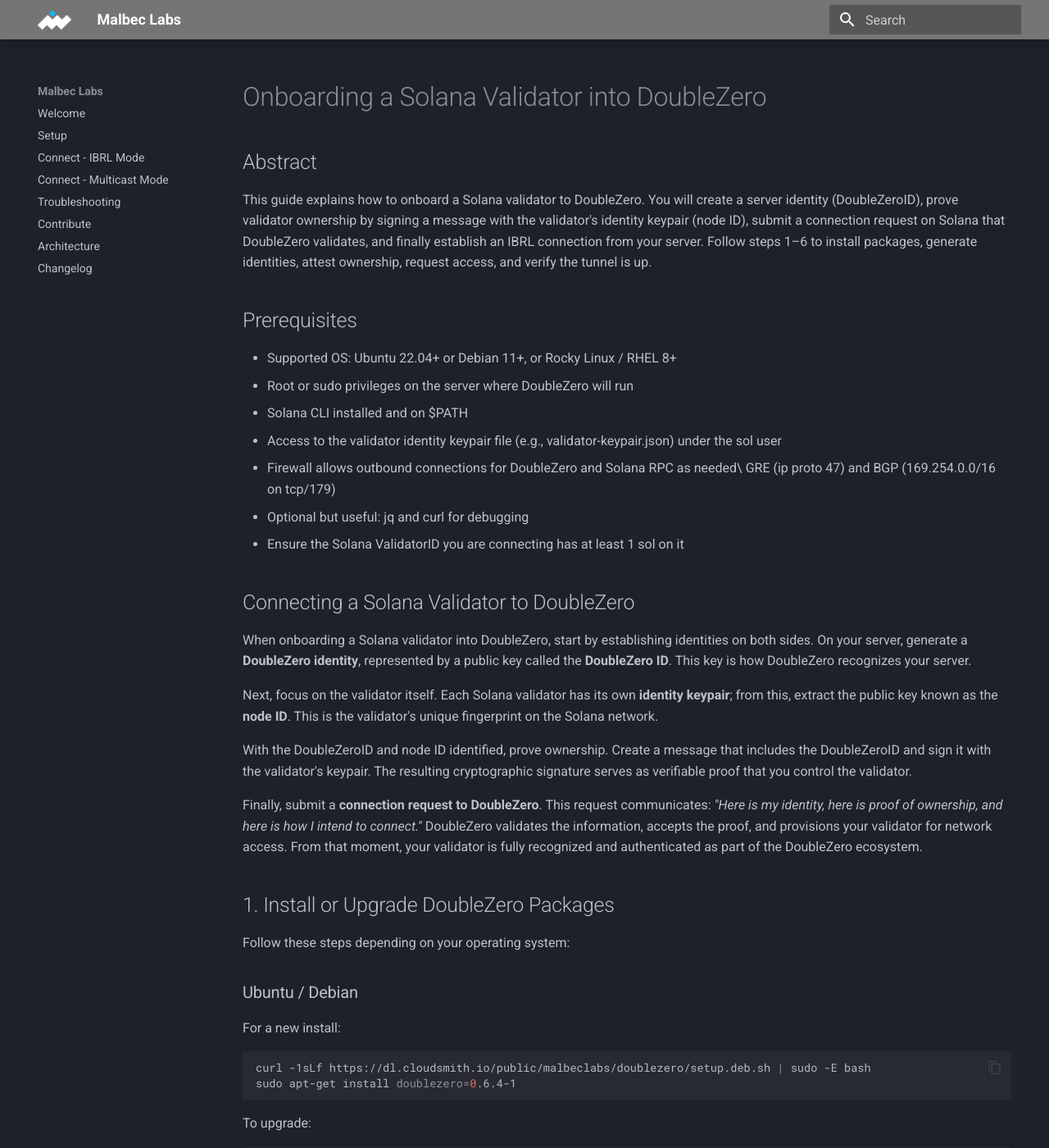
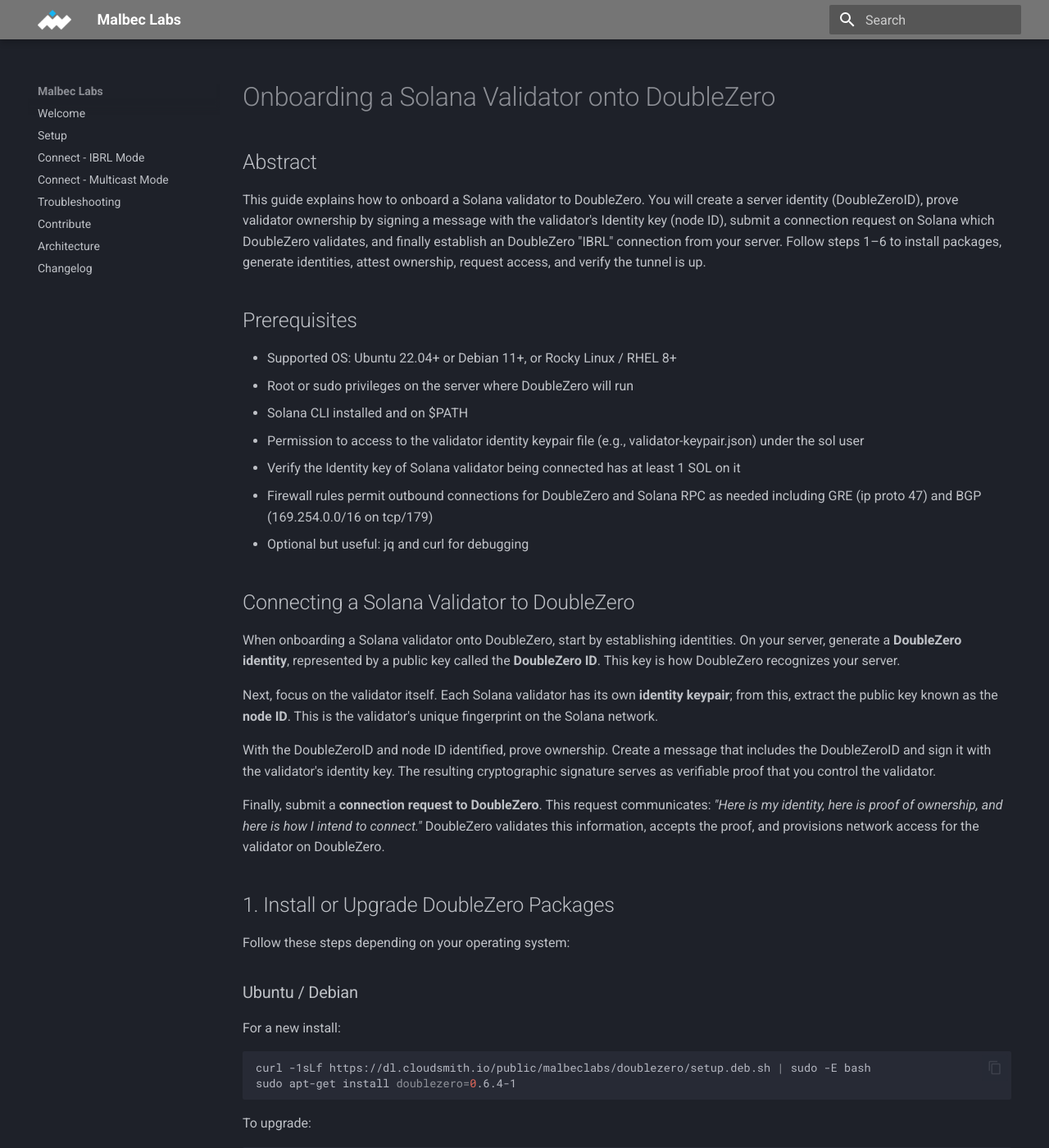
Before and after one commit to malbeclabs/docs, an MkDocs documentation site: the page built from docs/mainnet-beta-migration.md, in a window 1280 px wide and 1400 px high. Shown: the whole window at 82% size. Built offline with MkDocs 1.6.1 and Material for MkDocs 9.7.7, drawn with Linux system fonts in a browser that asks for light colours; some of the changed text lies outside the part shown.

Commit message:
Update mainnet-beta-migration.md
wordsmithing and some typo.
fix the ordering of testnet vs mainnet-beta in step 6.

````diff
--- a/docs/mainnet-beta-migration.md
+++ b/docs/mainnet-beta-migration.md
@@ -1,31 +1,31 @@
-# Onboarding a Solana Validator into DoubleZero
+# Onboarding a Solana Validator onto DoubleZero
 
 ## Abstract
 
-This guide explains how to onboard a Solana validator to DoubleZero. You will create a server identity (DoubleZeroID), prove validator ownership by signing a message with the validator's identity keypair (node ID), submit a connection request on Solana that DoubleZero validates, and finally establish an IBRL connection from your server. Follow steps 1–6 to install packages, generate identities, attest ownership, request access, and verify the tunnel is up.
+This guide explains how to onboard a Solana validator to DoubleZero. You will create a server identity (DoubleZeroID), prove validator ownership by signing a message with the validator's Identity key (node ID), submit a connection request on Solana which DoubleZero validates, and finally establish an DoubleZero "IBRL" connection from your server. Follow steps 1–6 to install packages, generate identities, attest ownership, request access, and verify the tunnel is up.
 
 ## Prerequisites
 
 - Supported OS: Ubuntu 22.04+ or Debian 11+, or Rocky Linux / RHEL 8+
 - Root or sudo privileges on the server where DoubleZero will run
 - Solana CLI installed and on $PATH
-- Access to the validator identity keypair file (e.g., validator-keypair.json) under the sol user
-- Firewall allows outbound connections for DoubleZero and Solana RPC as needed\
+- Permission to access to the validator identity keypair file (e.g., validator-keypair.json) under the sol user
+- Verify the Identity key of Solana validator being connected has at least 1 SOL on it
+- Firewall rules permit outbound connections for DoubleZero and Solana RPC as needed including
  GRE (ip proto 47) and BGP (169.254.0.0/16 on tcp/179)
 - Optional but useful: jq and curl for debugging
-- Ensure the Solana ValidatorID you are connecting has at least 1 sol on it
 
 [comment]: # (We need to link the firewall troubleshooting guide to explain the firewall rules)
 
 ## Connecting a Solana Validator to DoubleZero
 
-When onboarding a Solana validator into DoubleZero, start by establishing identities on both sides. On your server, generate a **DoubleZero identity**, represented by a public key called the **DoubleZero ID**. This key is how DoubleZero recognizes your server.
+When onboarding a Solana validator onto DoubleZero, start by establishing identities. On your server, generate a **DoubleZero identity**, represented by a public key called the **DoubleZero ID**. This key is how DoubleZero recognizes your server.
 
 Next, focus on the validator itself. Each Solana validator has its own **identity keypair**; from this, extract the public key known as the **node ID**. This is the validator's unique fingerprint on the Solana network.
 
-With the DoubleZeroID and node ID identified, prove ownership. Create a message that includes the DoubleZeroID and sign it with the validator's keypair. The resulting cryptographic signature serves as verifiable proof that you control the validator.
+With the DoubleZeroID and node ID identified, prove ownership. Create a message that includes the DoubleZeroID and sign it with the validator's identity key. The resulting cryptographic signature serves as verifiable proof that you control the validator.
 
-Finally, submit a **connection request to DoubleZero**. This request communicates: *"Here is my identity, here is proof of ownership, and here is how I intend to connect."* DoubleZero validates the information, accepts the proof, and provisions your validator for network access. From that moment, your validator is fully recognized and authenticated as part of the DoubleZero ecosystem.
+Finally, submit a **connection request to DoubleZero**. This request communicates: *"Here is my identity, here is proof of ownership, and here is how I intend to connect."* DoubleZero validates this information, accepts the proof, and provisions network access for the validator on DoubleZero.
 
 ## 1. Install or Upgrade DoubleZero Packages
 
@@ -71,7 +71,7 @@
 
 
 
-Create a DoubleZero identity on your server with the following command:
+Create a DoubleZero Identity on your server with the following command:
 
 
 ```bash
@@ -80,7 +80,7 @@
 
 ## 3. Retrieve the server's DoubleZero identity
 
-Read your new identity (DoubleZeroID). This identity will be used to activate your validator on Solana and then create your connection on your server.
+Review your DoubleZero Identity. This identity will be used to create the connection between your validator and DoubleZero
 
 ```bash
 doublezero address
@@ -105,24 +105,24 @@
 
 ## 5. Attest Validator Ownership
 
-Determine the identity of the Solana validator and create a method to verify ownership. Use the identity keypair together with the standard Solana command to sign an off-chain transaction. This process only verifies ownership of the validator specified in the command.
+Determine the identity of the Solana validator. Use the validator Identity key together to sign an off-chain transaction. This process only verifies ownership of the validator specified in the command.
 
 ### Switching to the `sol` User
 
-Before generating the validator ownership signature, you must switch to the `sol` user (or whichever user you normally use to run the validator):
+Before generating the validator ownership signature, you must switch to the `sol` user (or the user you normally use to run the validator):
 
 ```bash
 sudo su - sol
 ```
 
-This is required because the validator's identity keypair (`validator-keypair.json`) is usually stored under the `sol` user account. Running the command as `sol` ensures:
+This is required because the validator's Identity key (`validator-keypair.json`) is usually stored under the `sol` user account. Running the command as `sol` ensures:
 
-- You have access to the validator identity keypair without permission errors.
-- The signature is generated using the correct keys that your Solana validator actually uses.
+- You have permissions to access to the `validator-keypair.json`.
+- The signature is generated using the appropriate key that your Solana validator uses.
 
-In other words, this step **only requires you to sign a message with your validator identity** to prove ownership.
+This step **only requires you to sign a message with your validator Identity** to prove ownership.
 
-### Extract the Pubkey from your identity
+### Identify the Pubkey from your validator Identity
 
 ```bash
 solana address -k path/to/validator-keypair.json
@@ -135,7 +135,7 @@
 ValidatorIdentity111111111111111111111111111
 ```
 
-Use the `sign-offchain-message` command to create a way to validate that you are the owner of the validator.
+Use the `sign-offchain-message` command to prove you are the owner of the validator.
 
 ```bash
 solana sign-offchain-message -k path/to/validator-keypair.json service_key=YourDoubleZeroAddress11111111111111111111111111111
@@ -148,7 +148,7 @@
 
 ### Exit the Validator User
 
-Exit the `sol` user session (or the user you used for the validator):
+Exit the `sol` user session (or the user used to run the validator):
 
 ```bash
 exit
@@ -156,9 +156,9 @@
 
 ## 6. Initiate a Connection Request in DoubleZero
 
-Use the `request-solana-validator-access` command to create an account on Solana for the connection request. The Sentinel agent detects the new account, validates its identity and signature, and creates the access pass in DoubleZero so the server can establish the connection.
+Use the `request-solana-validator-access` command to create an account on Solana for the connection request. The DoubleZero Sentinel agent detects the new account, validates its identity and signature, and creates the access pass in DoubleZero so the server can establish a connection.
 
-The examples are for Solana Testnet. For Solana Mainnet-beta, change `testnet` flag for `mainnet-beta`
+The example being is for Solana Mainnet-beta. For Solana Testnet, change the `mainnet-beta` flag to `testnet`
 
 Check your Solana Balance
 
@@ -169,7 +169,7 @@
 Use the node ID, DoubleZeroID, and signature.
 
 !!! note inline end
-      In this example we use   `-k /home/user/.config/solana/id.json` to find the Validator Identity. Use the appropriate location for your local deployment.
+      In this example we use   `-k /home/user/.config/solana/id.json` to find the validator Identity. Use the appropriate location for your local deployment.
 
 ```bash
 doublezero-solana passport request-solana-validator-access -u mainnet-beta \
@@ -237,12 +237,12 @@
  5tqXoiQtZmuL6CjhgAC6vA49JRUsgB9Gsqh4fNjEhftU | tyo-dz001    | 180.87.154.78  | 180.96ms | 181.08ms | 181.02ms | true
  D3ZjDiLzvrGi5NJGzmM7b3YZg6e2DrUcBCQznJr3KfC8 | sin-dz001    | 180.87.102.98  | 220.87ms | 221.14ms | 220.97ms | true
 ```
-Mainnet output will be identical in structure, but with many more devices available for connections!
+Mainnet output will be identical in structure, but with many more available devices.
 </details>
 
 ## 8. Connect in IBRL Mode
 
-On the server, with the user that accesses DoubleZero, run the `connect` command to establish the connection to DoubleZero.
+On the server, with the user which will connect to DoubleZero, run the `connect` command to establish the connection to DoubleZero.
 
 ```bash
 doublezero connect ibrl
@@ -261,9 +261,9 @@
     Service provisioned with status: ok
 ✅  User Provisioned
 ```
-Wait one minute for the tunnel to form. Until the tunnel is formed you may return "down" or "Unknown"
+Wait one minute for the tunnel to complete. Until the tunnel is completed, your status output may return "down" or "Unknown"
 
-Then verify your connection:
+Verify your connection:
 
 ```bash
 doublezero status
````
Also changed, not shown: other parts of docs/mainnet-beta-migration.md (+2 -2 lines).
